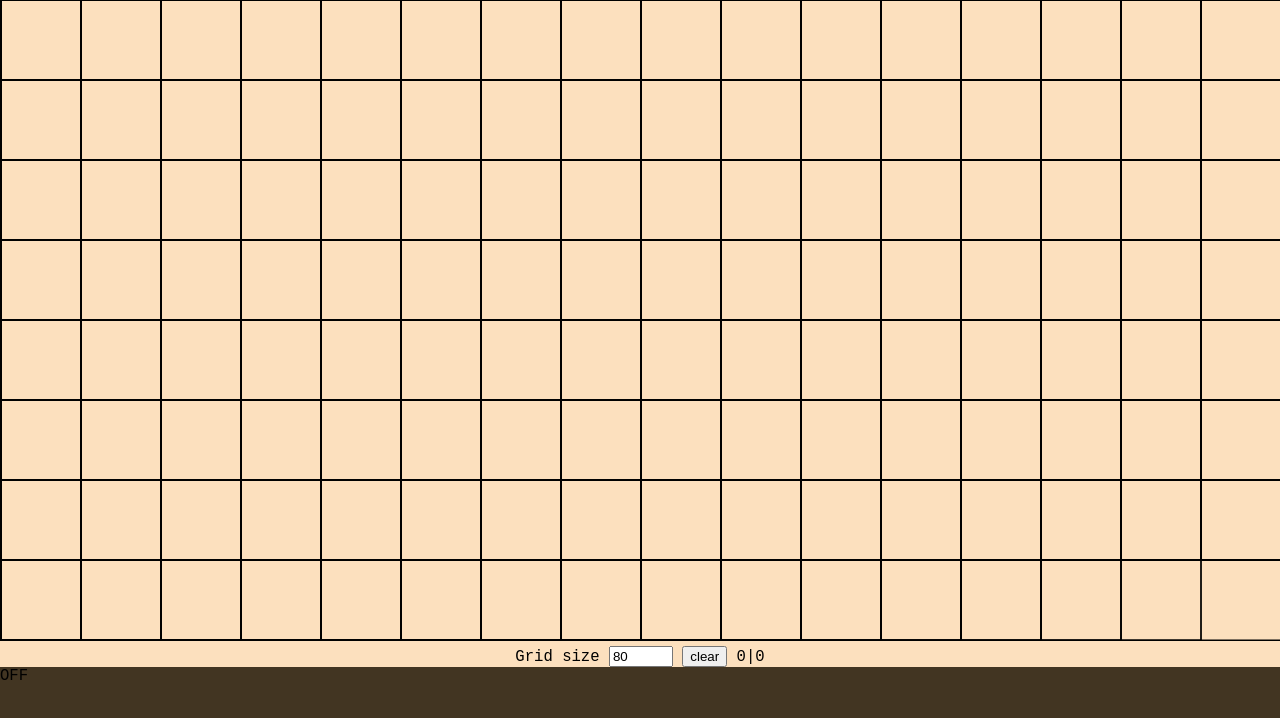
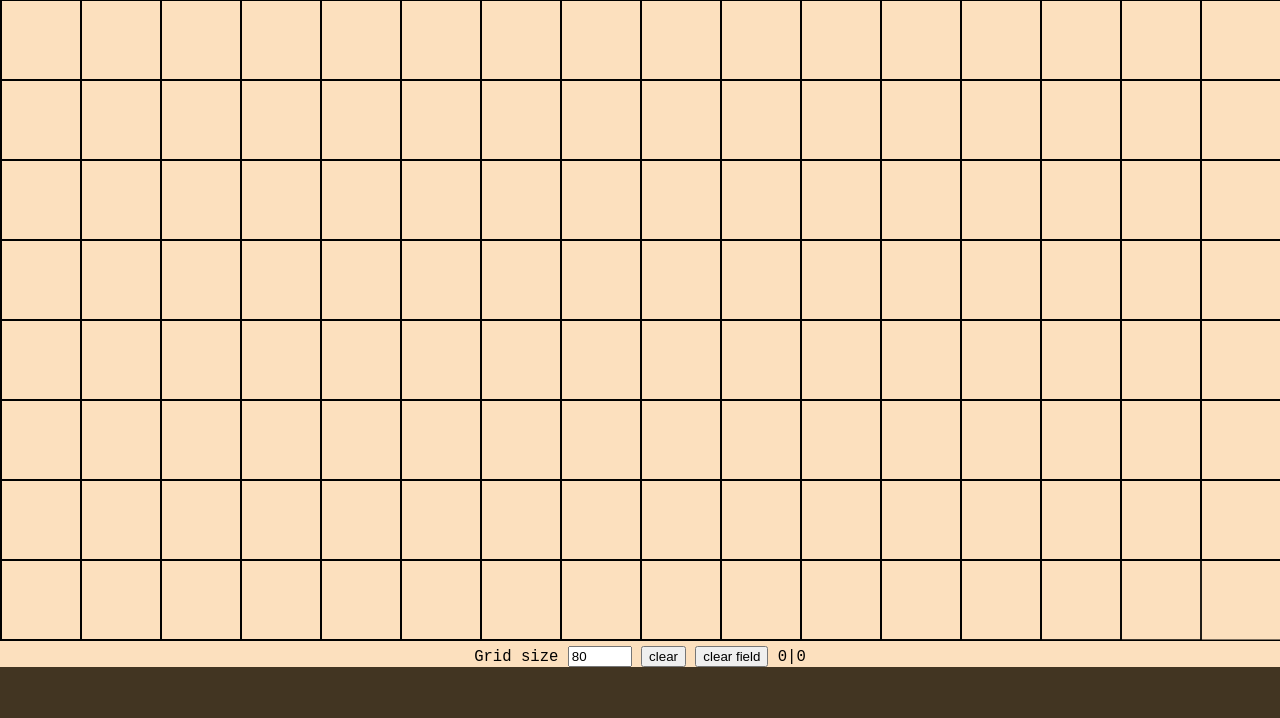
Before and after one commit to entenbot/Cellman, a plain HTML site: page index.html in a window 1280 px wide. Shown: the part 78-796 px from the top of the page. Drawn offline with Linux system fonts and the light colour scheme.

Commit message:
Update index.html

```diff
--- a/index.html
+++ b/index.html
@@ -18,15 +18,11 @@
             <label>Grid size</label>
             <input type="number" min="30" max="300" step="10" value="80" id="inputCellSize">
             <button onclick="window.location.reload();" >clear</button>
+            <button onclick="clears();" >clear field</button>
+            <output>0|0</output>
+            </div>
+    </div>
 
-
-
-            <output>0|0</output>
-
-            </div>
-
-    </div>
-    <output id="board">OFF</output>
 
 
     <script type="text/javascript" src="canvas.js"></script>
```
